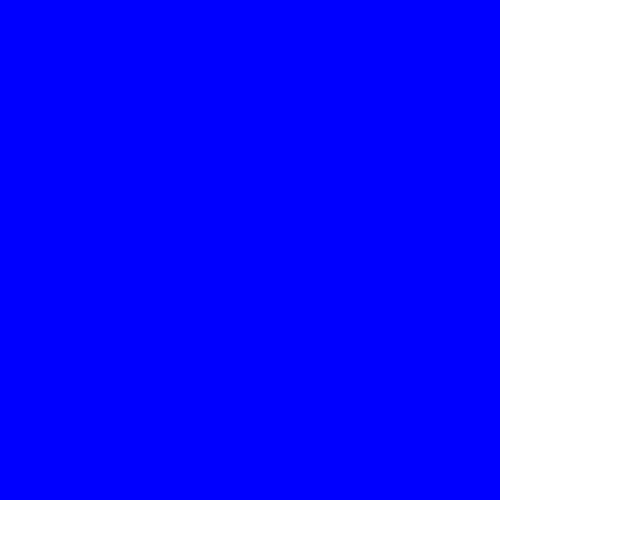
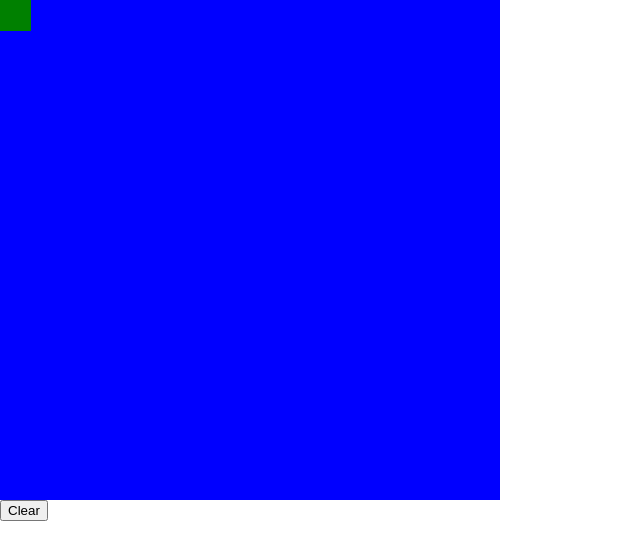
Before and after one commit to raptowitz/etch-a-sketch, a plain HTML site: page index.html in a window 1280 px wide. Shown: the whole page, without its empty margins (0-640 px from the left). Drawn offline with Linux system fonts and the light colour scheme.

Commit message:
hover trail and clear

```diff
--- a/index.html
+++ b/index.html
@@ -15,28 +15,31 @@
             height: 100%;
         }
 
+        .trail{
+            background-color: green;
+        }
+
         .row{
             display: flex;
             width: 100%;
             height: 6.25%;
-            background-color: green;
         }
-
 
     </style>
 </head>
 <body>
     <div class = "drawArea"></div>
+    <button class = "clear">Clear</button>
 
 
 <script>
 
-    const drawArea = document.querySelector(".drawArea");
+    let drawArea = document.querySelector(".drawArea");
 
     function createRow(){
-       const row = document.createElement("div");
+       let row = document.createElement("div");
        for (numBoxes=0; numBoxes<16; numBoxes++){
-           const box = document.createElement("div");
+           let box = document.createElement("div");
            box.classList.add("box");
            row.appendChild(box);
            row.classList.add("row");
@@ -52,6 +55,20 @@
 
     createArea();
 
+    let boxes = document.querySelectorAll(".box");
+    boxes.forEach(box => box.addEventListener("mouseover", () =>{
+        box.classList.add("trail");
+    }));
+
+    let clear = document.querySelector("button");
+    clear.addEventListener("click", ()=>{
+        let boxes = document.querySelectorAll(".box");
+        boxes.forEach(box => box.classList.remove("trail"))
+    });
+
+
+
+
 </script>
 </body>
 </html>
```
